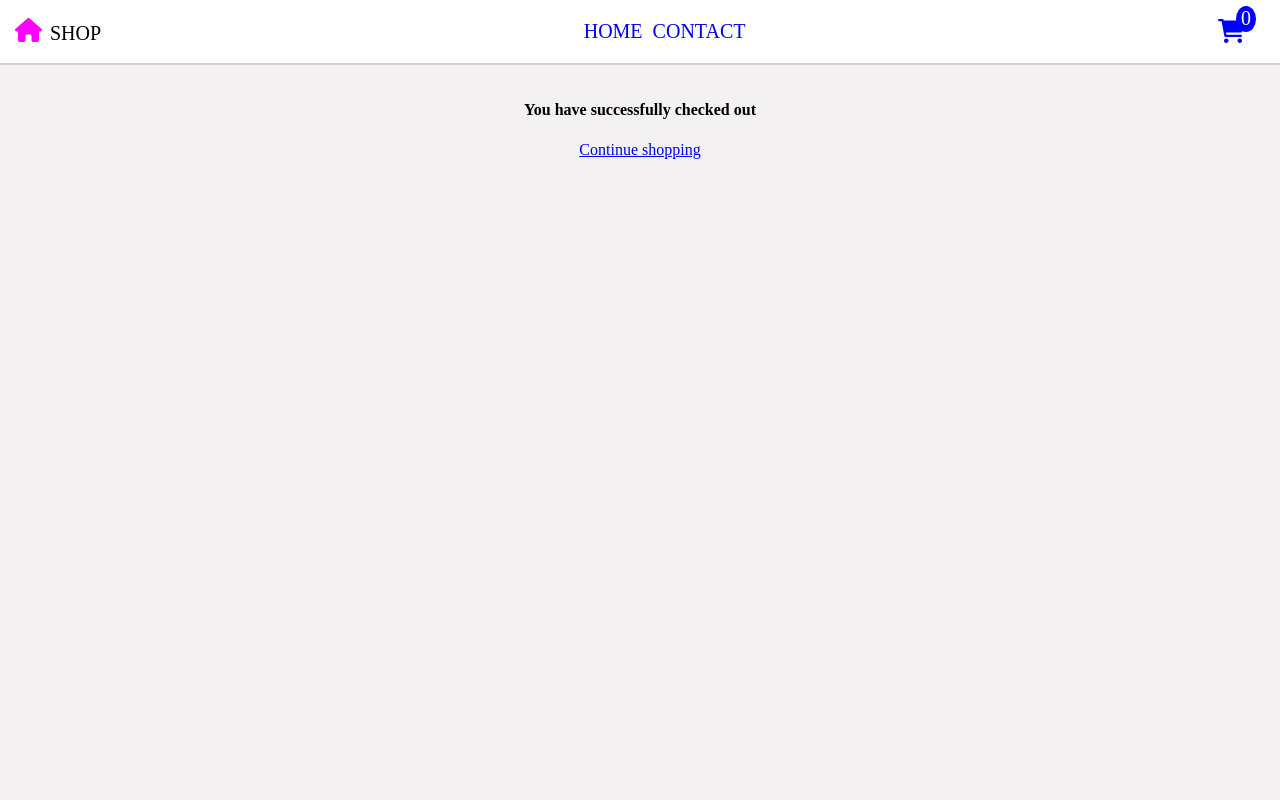
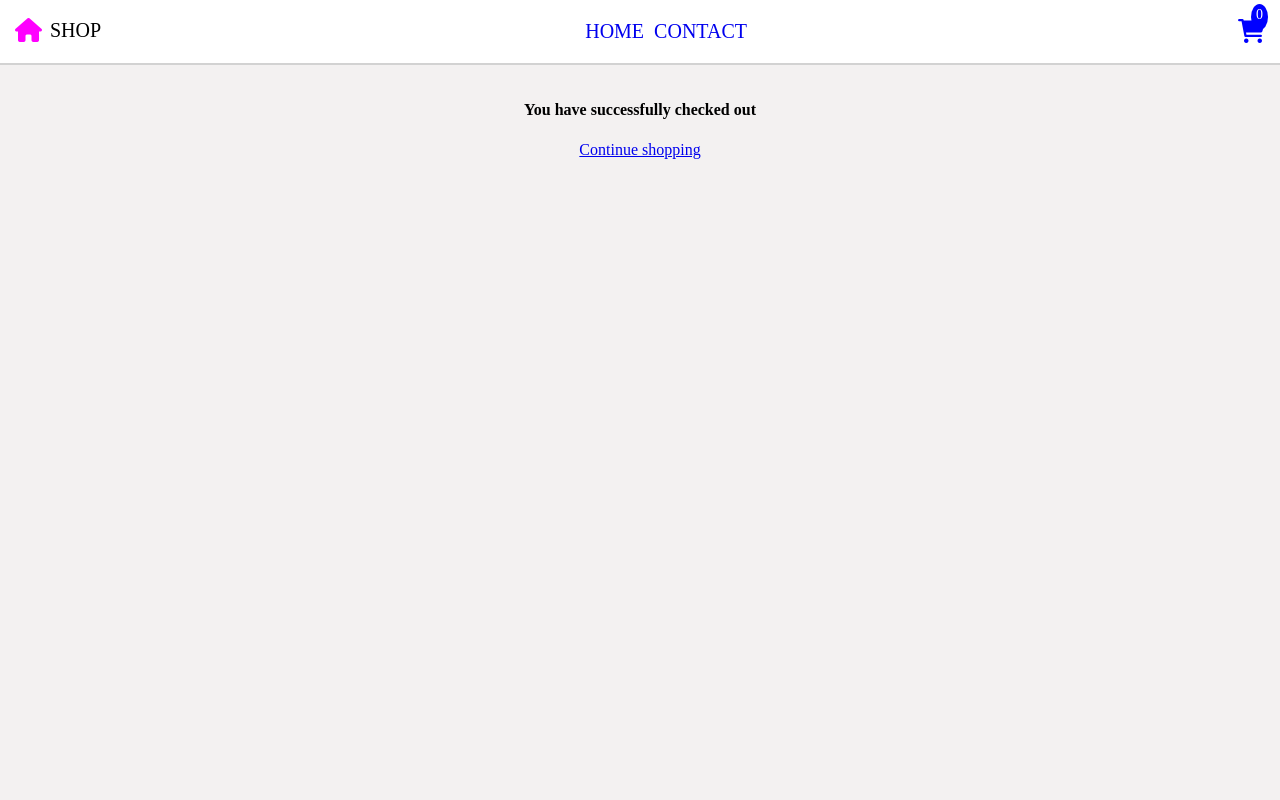
Before and after one commit to tnjensen/CA, a React (Vite) app: page /checkout in a window 1280 px wide. Shown: the top 800 px of the page. Built offline with nearby package versions, Linux system fonts and the light colour scheme.

Commit message:
Edited styling product image

```diff
--- a/src/components/header/Header.jsx
+++ b/src/components/header/Header.jsx
@@ -16,8 +16,8 @@ function Header(){
                 </div>
                 <div className={styles.headerCenter}><Nav /></div>
                 <div className={styles.headerRight}>
+                    <div className={styles.counter}>{counter}</div>
                     <Link to={"/cart"} element={<Cart />}><i className='fa fa-shopping-cart'></i></Link>
-                    <div className={styles.counter}>{counter}</div>
                 </div>
             </div>
         </header>
--- a/src/components/header/header.module.css
+++ b/src/components/header/header.module.css
@@ -11,13 +11,16 @@
     justify-content: space-between;
     align-items: center;
 }
+.headerLeft{
+    display: flex;
+}
 .headerLeft i{
     padding-right: 8px;
     cursor: pointer;
     position: relative;
     top: -1px;
     color: var(--secondary-color);
-    /* font-size: 22px; */
+    font-size: 22px;
 }
 .headerLeft i:active{
     color: black;
@@ -33,20 +36,22 @@
 .headerRight i{
     cursor: pointer;
     color: var(--primary-color);
+    font-size: 22px;
 }
 .headerRight i:active{
     color: black;
 }
 .counter{
     color: #fffefe;
+    font-size: 14px;
     background-color: var(--primary-color);
     border-radius: 50%;
-    padding: 0 5px;
+    padding: 3px 5px;
     display: flex;
-    align-items: center;
+    justify-content: center;
     position: relative;
-    top: -13px;
-    right: 9px;
+    top: -15px;
+    right: -30px;
 }
 @media screen and (min-width:768px) {
     .headerLeft i, .headerRight i{
--- a/src/components/product/Product.jsx
+++ b/src/components/product/Product.jsx
@@ -71,6 +71,7 @@ function Product() {
             <>
             <div className={styles.productPrice}>{`On offer: $${(data.discountedPrice).toFixed(2)}`}</div>
           <div className={styles.ordinaryPrice}>{`Ord. price: $${(data.price).toFixed(2)}`}</div>
+          <div className={styles.discountPrice}>{`You save: $${(data.price).toFixed(2)-data.discountedPrice}`}</div>
           </>
           ) : (
             <>
--- a/src/components/product/product.module.css
+++ b/src/components/product/product.module.css
@@ -69,6 +69,9 @@
     border-radius: 5px;
     padding: 10px;
     text-transform: uppercase;
+}
+.discountPrice{
+    padding-bottom: 10px;
 }
 .counter{
     color: #fffefe;
--- a/src/components/products/Products.jsx
+++ b/src/components/products/Products.jsx
@@ -71,7 +71,7 @@ function Products(){
                     <div key={product.id} className={styles.productCard}>
                         <h2>{product.title}</h2>
                         <Link to={"/product/" + product.id} element={<Product />}><img src={product.imageUrl} alt='Product image' /></Link>
-                        <p>{product.description}</p>
+                        <p className={styles.productDescription}>{product.description}</p>
                         <Link to={"/product/" + product.id} className={styles.viewProductButton} element={<Product />}>View product</Link>
                     </div>
                 ))
@@ -80,7 +80,7 @@ function Products(){
                     <div key={product.id} className={styles.productCard}>
                         <h2>{product.title}</h2>
                         <Link to={"/product/" + product.id} element={<Product />}><img src={product.imageUrl} alt='Product image' /></Link>
-                        <p>{product.description}</p>
+                        <p className={styles.productDescription}>{product.description}</p>
                         <Link to={"/product/" + product.id} className={styles.viewProductButton} element={<Product />}>View product</Link>
                     </div>
                 ))
--- a/src/components/products/products.module.css
+++ b/src/components/products/products.module.css
@@ -21,13 +21,13 @@
     flex-direction: column;
     justify-content: space-between;
     background-color: #fffefe;
-    max-width: 250px;
+    width: 100%;
     margin: 10px;
     padding: 5px 15px 30px 15px;
     border-radius: 5px;
 }
 .productCard img{
-    width: 240px;
+    width: 90%;
     height: 280px;
     object-fit: cover;
     object-position: center;
@@ -36,6 +36,14 @@
 .productCard:hover{
     box-shadow: 5px 5px 10px rgba(33,33,33,.3);
     border-radius: 5px;
+}
+.productDescription{
+    display: -webkit-box;
+    overflow: hidden;
+    -webkit-line-clamp: 2;
+    line-clamp: 2;
+    -webkit-box-orient: vertical;
+    vertical-align: middle;
 }
 .viewProductButton{
     background-color: var(--primary-color);
@@ -49,6 +57,11 @@
 .viewProductButton:hover{
     opacity: 1;
 }
+@media screen and (min-width: 580px){
+    .productCard{
+        max-width: 50%;
+    }
+}
 @media screen and (min-width: 768px){
     h1{
         font-size: 34px;
@@ -59,4 +72,17 @@
     input{
         width: 250px;
     }
+    .productCard{
+        max-width: 27%;
+    }
 }
+@media screen and (min-width: 1200px){
+        .productCard{
+        max-width: 20%;
+    }
+}
+@media screen and (min-width: 1441px){
+        .productCard{
+        max-width: 15%;
+    }
+}
```
